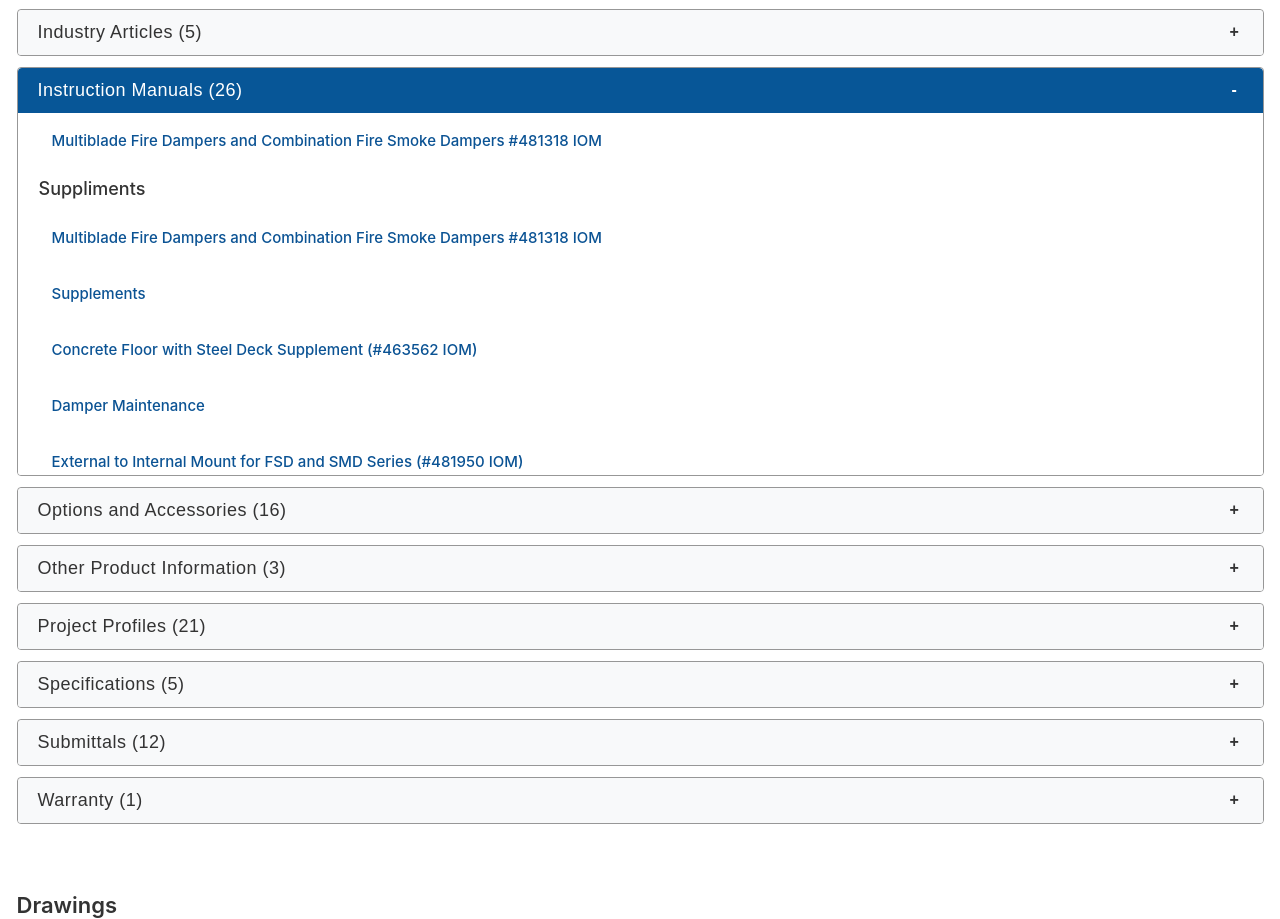
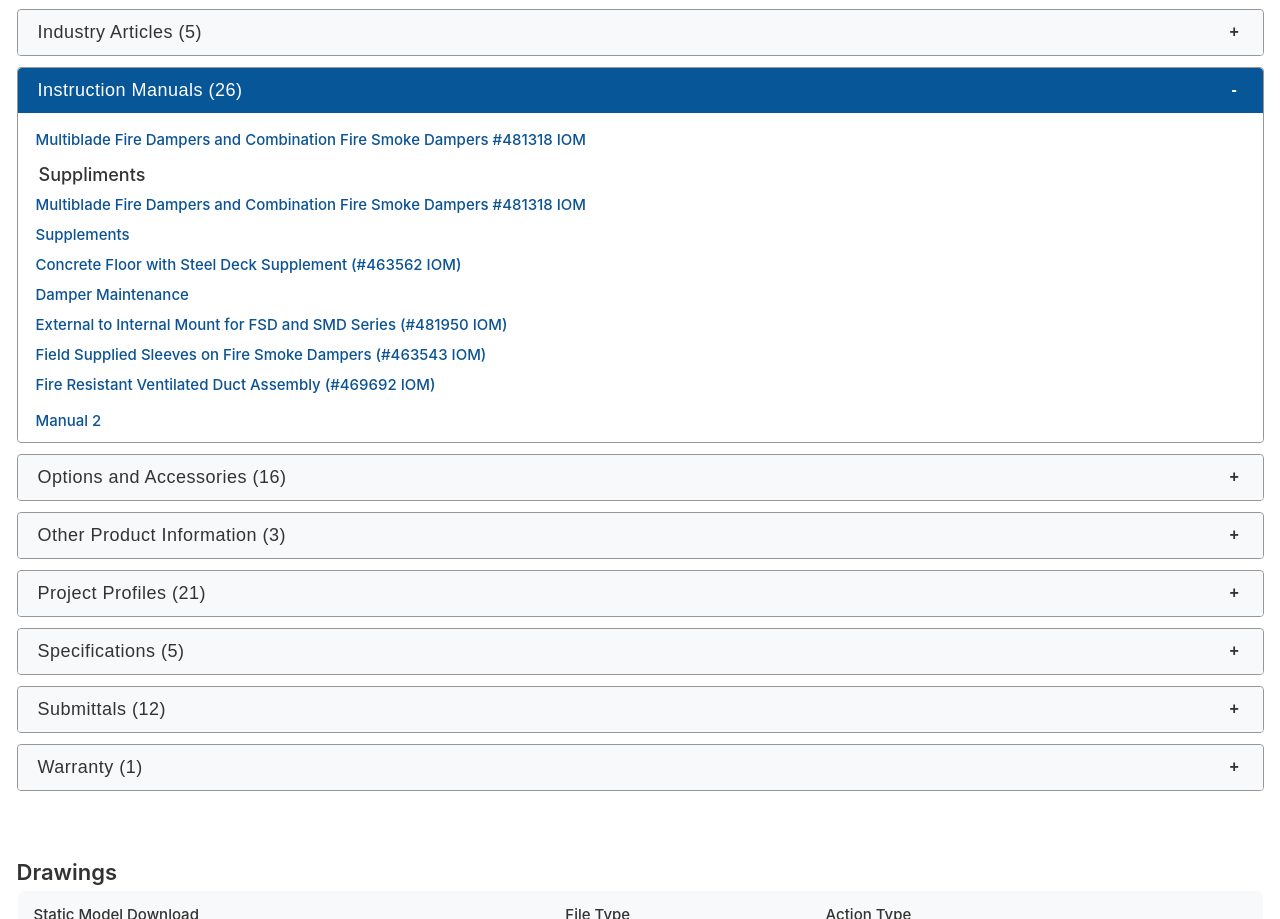
Before and after one commit to ghchetan/greenheck-com-2025, a plain HTML site: page product-details.html in a window 1280 px wide. Shown: the part 2602-3521 px from the top of the page. Drawn offline with nearby package versions, Linux system fonts and the light colour scheme.

Commit message:
Refactor product-details.html to enhance the structure of the instruction manuals section by adding specific classes for list items. Update product-details.css to improve styling, including adjustments to max-height and line-height for better readability and layout consistency.

```diff
--- a/Content/css/product-details.css
+++ b/Content/css/product-details.css
@@ -640,6 +640,7 @@ main {
   font-size: 18px;
   color: var(--text-primary);
   background: transparent;
+  margin-bottom: 0px;
 }
 
 .product-detail-document-list li.document-subheading-blue {
@@ -684,9 +685,8 @@ main {
   background: rgba(246, 246, 246, 1);
 }
 
-.product-detail-document-section.instruction-manuals
-  .product-detail-document-list {
-  max-height: 356px;
+.instruction-manual-items {
+  max-height: 376px;
   overflow-y: auto;
 }
 
@@ -695,6 +695,15 @@ main {
   .product-detail-document-list
   li:not(.document-subheading) {
   background: rgba(255, 255, 255, 1);
+}
+
+.instruction-manual-items {
+  line-height: 12px;
+}
+
+.instruction-manual-item {
+  padding: 9px 18px !important;
+  margin-bottom: 0 !important;
 }
 
 .product-detail-document-list li:last-child {
--- a/product-details.html
+++ b/product-details.html
@@ -1002,47 +1002,53 @@
             </button>
             <div class="product-detail-document-list">
               <ul>
-                <li>
+                <li class="instruction-manual-item">
                   <a href="#"
                     >Multiblade Fire Dampers and Combination Fire Smoke Dampers
                     #481318 IOM</a
                   >
                 </li>
                 <li class="document-subheading">Suppliments</li>
-                <div>
-                  <li>
+                <div class="instruction-manual-items">
+                  <li class="instruction-manual-item">
                     <a href="#"
                       >Multiblade Fire Dampers and Combination Fire Smoke
                       Dampers #481318 IOM</a
                     >
                   </li>
-                  <li><a href="#">Supplements</a></li>
-                  <li>
+                  <li class="instruction-manual-item">
+                    <a href="#">Supplements</a>
+                  </li>
+                  <li class="instruction-manual-item">
                     <a href="#"
                       >Concrete Floor with Steel Deck Supplement (#463562
                       IOM)</a
                     >
                   </li>
-                  <li><a href="#">Damper Maintenance</a></li>
-                  <li>
+                  <li class="instruction-manual-item">
+                    <a href="#">Damper Maintenance</a>
+                  </li>
+                  <li class="instruction-manual-item">
                     <a href="#"
                       >External to Internal Mount for FSD and SMD Series
                       (#481950 IOM)</a
                     >
                   </li>
-                  <li>
+                  <li class="instruction-manual-item">
                     <a href="#"
                       >Field Supplied Sleeves on Fire Smoke Dampers (#463543
                       IOM)</a
                     >
                   </li>
-                  <li>
+                  <li class="instruction-manual-item">
                     <a href="#"
                       >Fire Resistant Ventilated Duct Assembly (#469692 IOM)</a
                     >
                   </li>
                 </div>
-                <li><a href="#">Manual 2</a></li>
+                <li class="instruction-manual-item">
+                  <a href="#">Manual 2</a>
+                </li>
               </ul>
             </div>
           </div>
```
